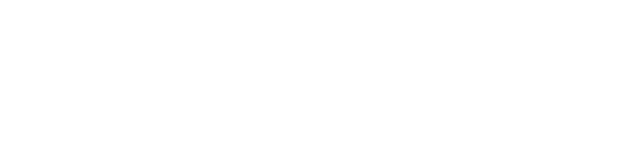
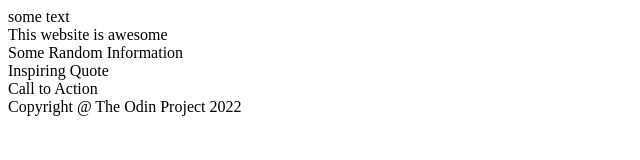
Before and after one commit to Peytonwxyz/flexboxlandingpage, a plain HTML site: page index.html in a window 1280 px wide. Shown: the whole page, without its empty margins (0-640 px from the left). Drawn offline with Linux system fonts and the light colour scheme.

Commit message:
Adding basic structure to index.html

```diff
--- a/index.html
+++ b/index.html
@@ -7,6 +7,12 @@
     <title>Document</title>
 </head>
 <body>
+    <div class="header">some text</div>
+    <div class="main">This website is awesome</div>
+    <div class="random">Some Random Information</div>
+    <div class="quote">Inspiring Quote</div>
+    <div class="cta">Call to Action</div>
+    <div class="footer">Copyright @ The Odin Project 2022</div>
 
 </body>
 </html>
```
